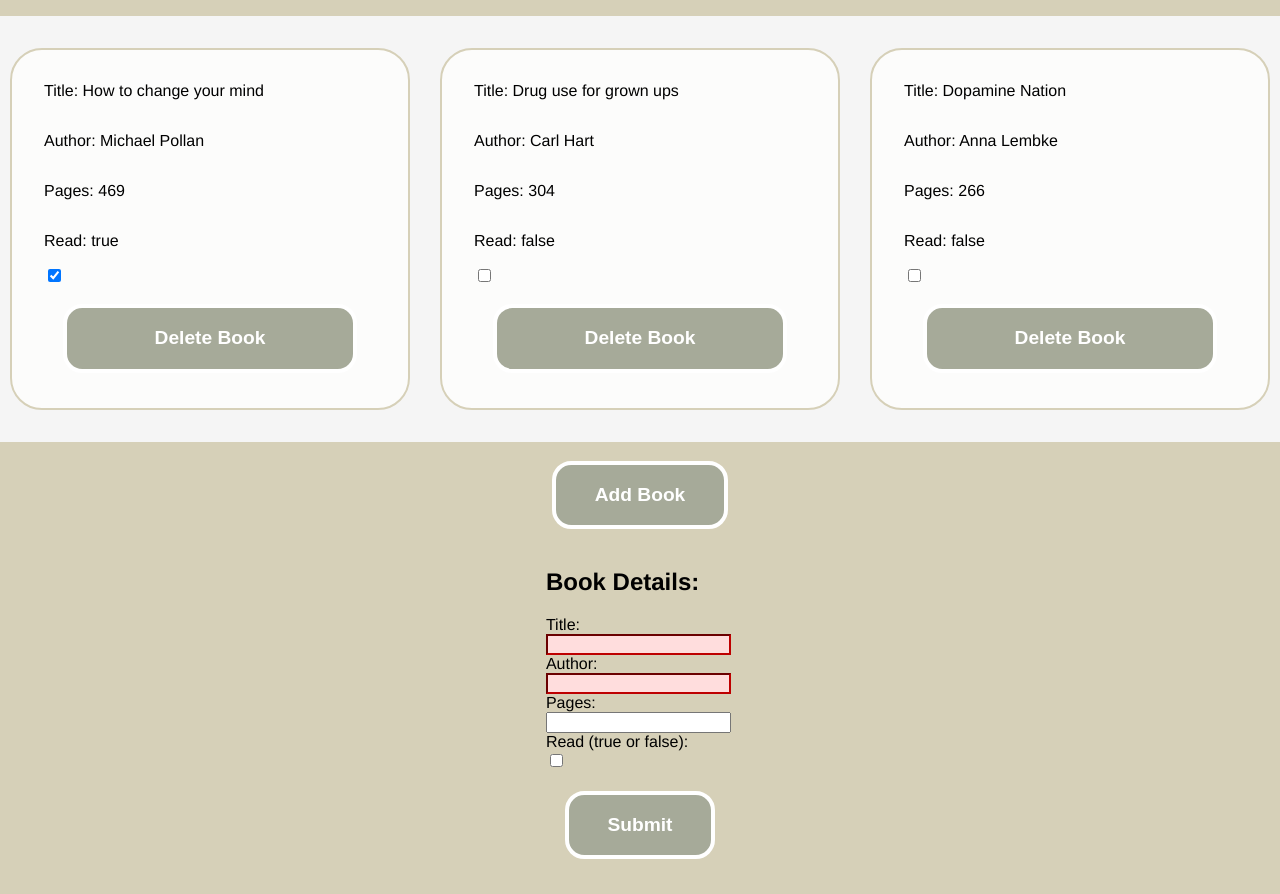
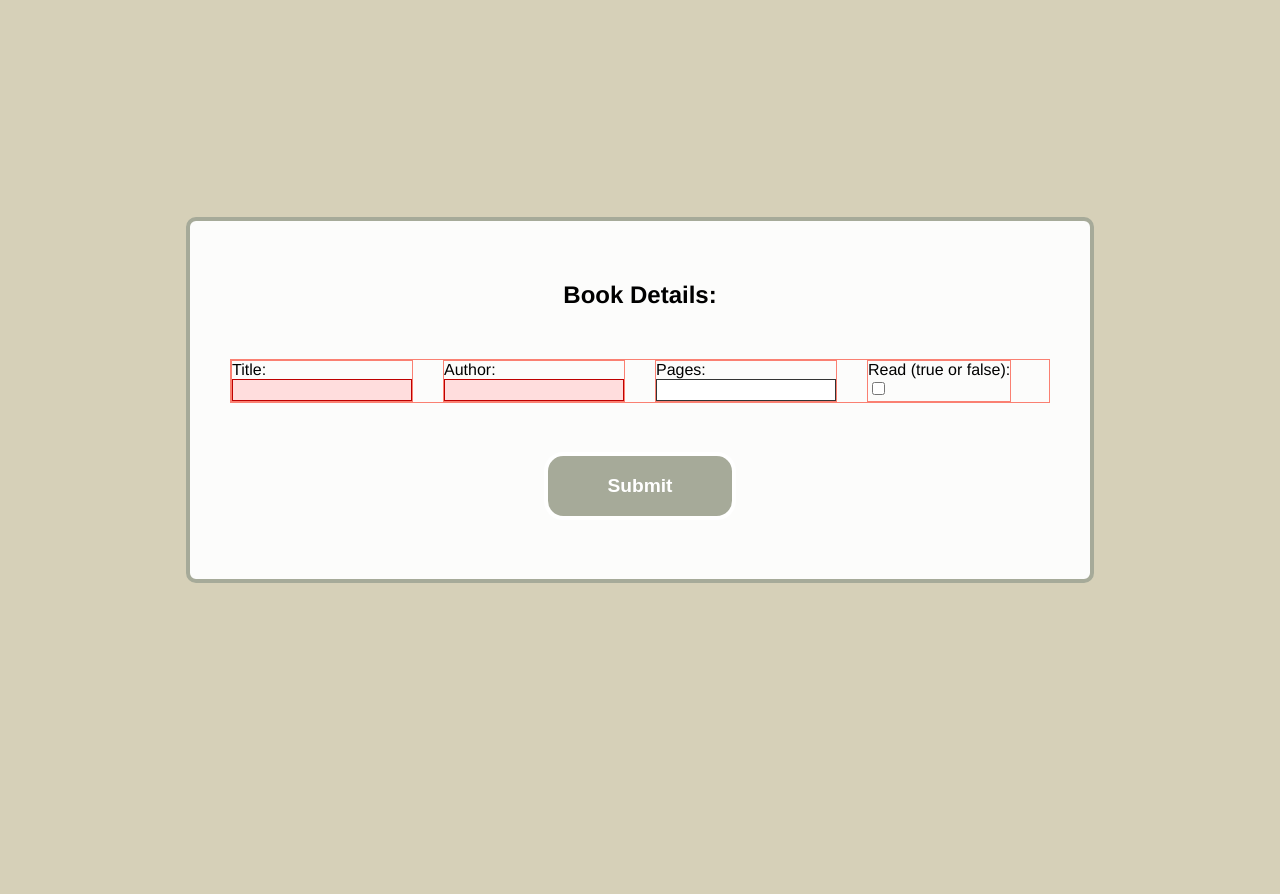
Before and after one commit to owen-addison/odin-library, a website: page index.html in a window 1280 px wide. Both pictures are taken after a click on the button "Add Book". Shown: the top 894 px of the page. After the commit the page ends 800 px from the top, so only its background shows below. Drawn offline with Linux system fonts and the light colour scheme.

Commit message:
Adds form container styling and changes button style

```diff
--- a/styles.css
+++ b/styles.css
@@ -55,6 +55,10 @@
   font-weight: 600;
 }
 
+button#submit, button#add-book {
+  width: 12rem;
+}
+
 button:hover {
   background-color: white;
   color: var(--button-color);
@@ -65,15 +69,64 @@
   justify-self: flex-start;
 }
 
-input[id="bookTitle"],input[id="bookAuthor"] {
+.form {
+  display: grid;
+  grid-template-rows: 100px, 200px, 100px;
+  align-items: center;
+  justify-items: center;
+  gap: 30px;
+  /* width: 90%;
+  height: 50%; */
+
+  background-color: #FCFCFB;
+  padding: 40px;
+  border: 4px solid var(--button-color);
+  border-radius: 10px;
+}
+
+.formBg {
+  position: absolute;
+  top: 0px;
+  display: flex;
+  justify-content: center;
+  align-items: center;
+  background-color: var(--bg-color);
+  width: 100%;
+  height: 100%;
+}
+
+.formBg.hidden {
+  display: none;
+}
+
+.form-container {
+  display: grid;
+  grid-template-columns: repeat(4, 1fr);
+  /* width: fit-content; */
+  border: 1px solid salmon;
+  gap: 30px;
+}
+
+.row {
+  width: fit-content;
+  height: 40px;
+  border: 1px solid salmon;
+}
+
+.input-container {
+  width: fit-content;
+  display: grid;
+}
+
+input[type="text"] {
   appearance: none;
 
-  width: 100%;
+  width: 180px;
   border: 1px solid #333;
   margin: 0;
 
   font-family: inherit;
-  font-size: 90%;
+  font-size: 100%;
 
   box-sizing: border-box;
 }
```
Lines whose indentation alone changed are shown as unchanged.
